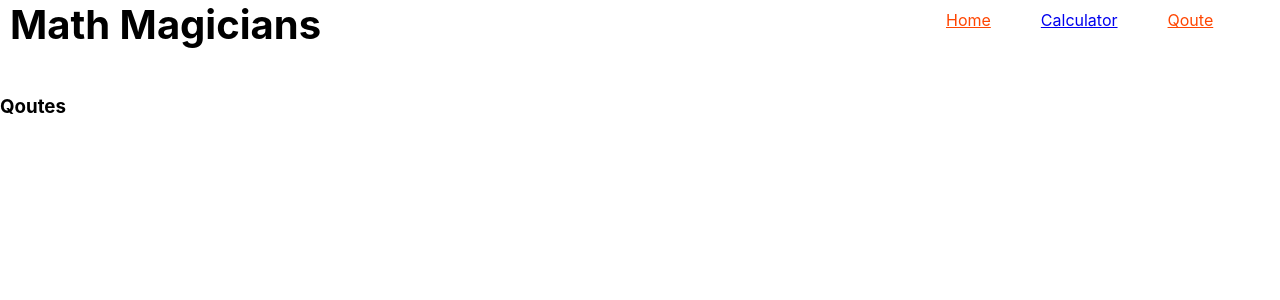
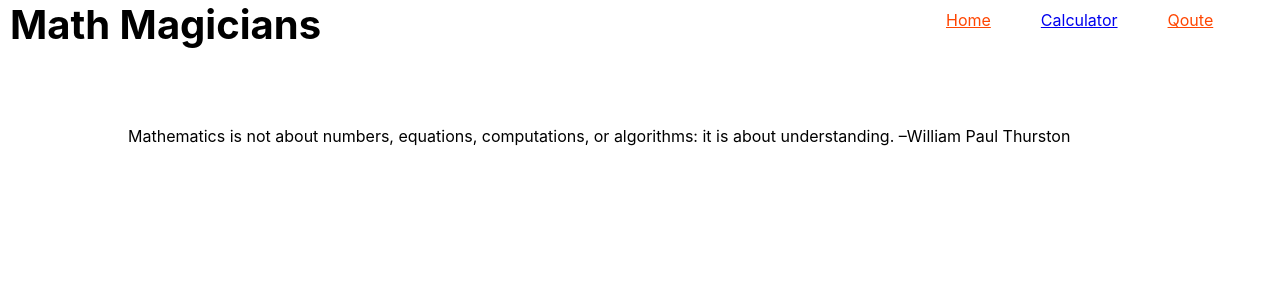
Before and after one commit to tta2yta/math-magicians, a React (Create React App) app: page /Qoutes in a window 1280 px wide. Shown: the top 300 px of the page. Built offline with nearby package versions, Linux system fonts and the light colour scheme.

Commit message:
Add styles to qoutes page

```diff
--- a/src/pages/Qoutes.js
+++ b/src/pages/Qoutes.js
@@ -1,9 +1,16 @@
 import React from 'react';
 
-const Qoutes = () => (
-  <div>
-    <h3>Qoutes</h3>
-  </div>
-);
+const Qoutes = () => {
+  const styleDiv = {
+    width: '80%',
+    margin: '50px auto',
+  };
+  return (
+    <div style={styleDiv}>
+      Mathematics is not about numbers, equations, computations,
+      or algorithms: it is about understanding. –William Paul Thurston
+    </div>
+  );
+};
 
 export default Qoutes;
```
